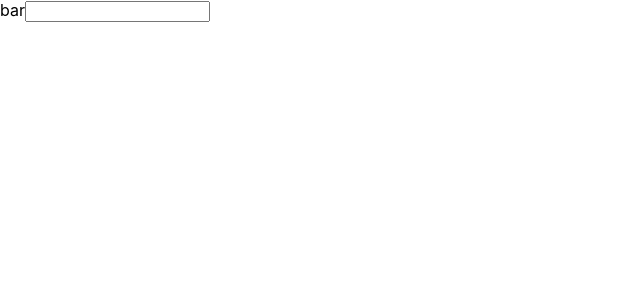
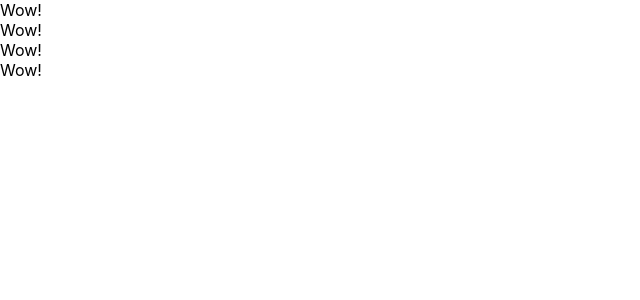
Before and after one commit to tatsuyaHello/react-redux-crud-application, a React (Create React App) app: page / in a window 1280 px wide. Shown: the top 300 px of the page, without its empty margins (0-640 px from the left). Built offline with nearby package versions, Linux system fonts and the light colour scheme.

Commit message:
create class component and function component

```diff
--- a/src/App.js
+++ b/src/App.js
@@ -1,12 +1,27 @@
 import React from 'react';
 
-function App() {
+// const App = () => {
+//   return (
+//     <React.Fragment>
+//       <label htmlFor="bar">bar</label>
+//       <input type="text" onChange={() => {console.log("HELLO")}} />
+//     </React.Fragment>
+//   );
+// }
+
+const App = () => {
   return (
-    <React.Fragment>
-      <label htmlFor="bar">bar</label>
-      <input type="text" onChange={() => {console.log("HELLO")}} />
-    </React.Fragment>
-  );
+    <div>
+      <Cat />
+      <Cat />
+      <Cat />
+      <Cat />
+    </div>
+  )
+}
+
+const Cat = () => {
+  return <div>Wow!</div>
 }
 
 export default App;
```
Also changed, not shown: memo.txt (added).
